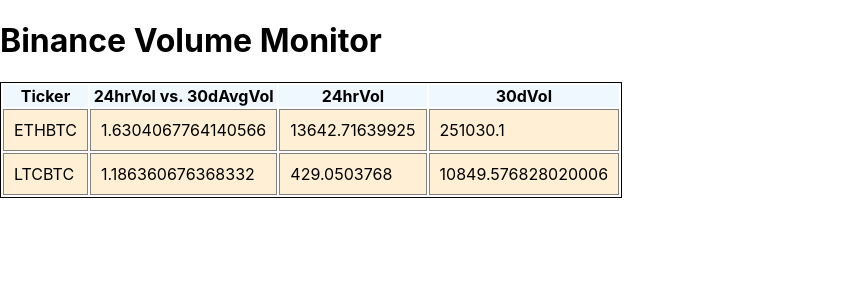
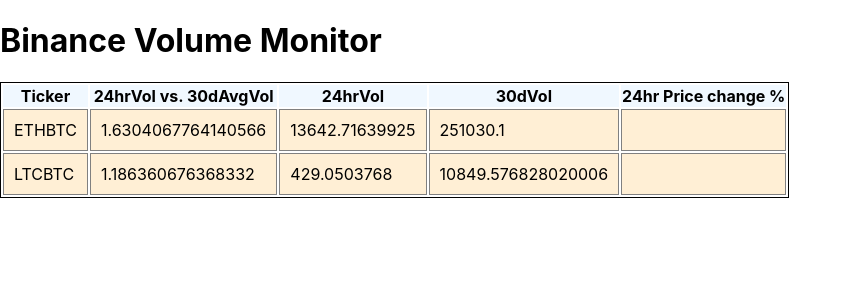
Before and after one commit to sunsiyue/binance-volume-monitor, a React (Create React App) app: page / in a window 1280 px wide. Shown: the top 300 px of the page, without its empty margins (0-852 px from the left). Built offline with nearby package versions, Linux system fonts and the light colour scheme.

Commit message:
added price change

```diff
--- a/src/components/SymbolTable.js
+++ b/src/components/SymbolTable.js
@@ -395,7 +395,9 @@
             var url = 'https://api.binance.com/api/v3/ticker/24hr?symbol=' + ele['symbol'];
             fetch(url)
                 .then(response => response.json())
-                .then(data => ele['24hrVol'] = parseFloat(data['quoteVolume']));
+                .then(data => {ele['24hrVol'] = parseFloat(data['quoteVolume']);
+                ele['priceChangePercent'] = parseFloat(data['priceChangePercent']);}
+                );
         })
     }
 
@@ -470,6 +472,10 @@
                 Header: '30dVol',
                 accessor: '30dVol',
             },
+            {
+                Header: '24hr Price change %',
+                accessor: 'priceChangePercent',
+            },
         ],
         []
     )
```
